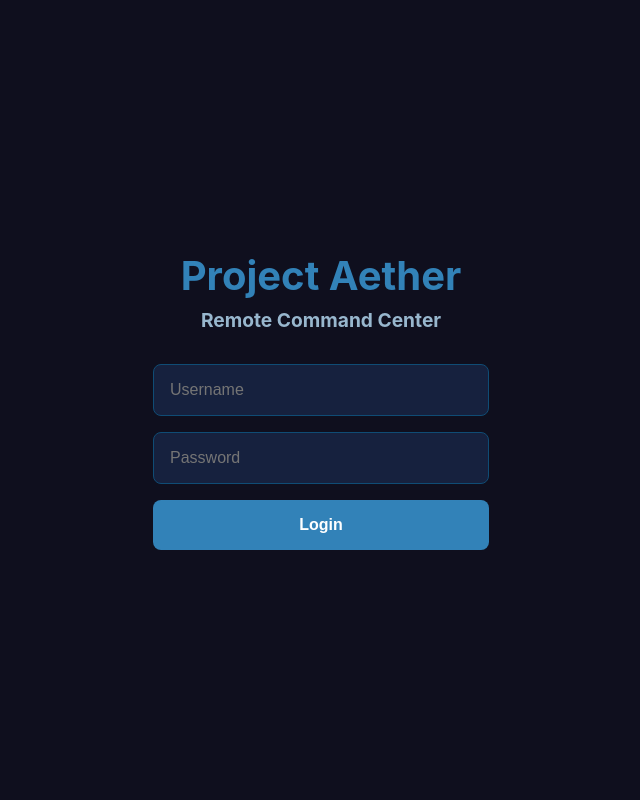
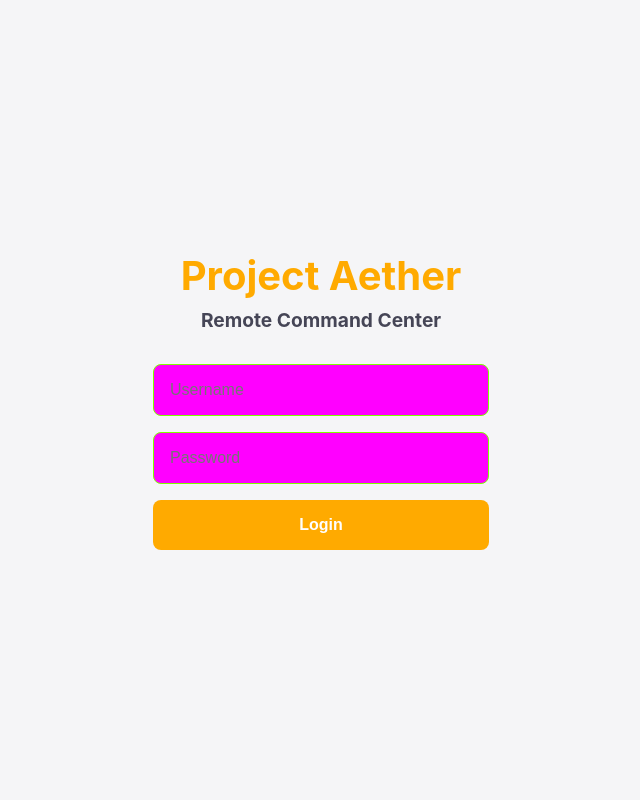
Before and after one commit to MattPears1/RemScheduler, a Flask app: page / in a window 1280 px wide. Shown: the whole page, without its empty margins (319-959 px from the left). Run offline with Flask 3, Linux system fonts and the light colour scheme; some libraries are stand-ins or nearby versions.

Commit message:
Fix speech-to-text and add extensive logging
- Add detailed logging throughout speech-to-text process
- Fix audio file handling for different formats
- Add console logging in frontend for debugging
- Fix datetime serialization in agent
- Update to light cyberpunk theme (partial)
- Handle webm audio format properly

🤖 Generated with [Claude Code](https://claude.ai/code)

Co-Authored-By: Claude <noreply@anthropic.com>

```diff
--- a/local-agent/agent_v2.py
+++ b/local-agent/agent_v2.py
@@ -404,7 +404,7 @@ class LocalAgentV2:
             jobs_by_group[group_id]['jobs'].append({
                 'id': row[1],
                 'message_text': row[2],
-                'scheduled_time': row[5],
+                'scheduled_time': row[5].isoformat() if isinstance(row[5], datetime) else row[5],
                 'status': row[6],
                 'error_message': row[7]
             })
@@ -508,7 +508,7 @@ class LocalAgentV2:
             transcripts.append({
                 'id': row[0],
                 'text': row[1],
-                'created_at': row[2]
+                'created_at': row[2].isoformat() if isinstance(row[2], datetime) else row[2]
             })
 
         conn.close()
--- a/static/css/style.css
+++ b/static/css/style.css
@@ -1,13 +1,30 @@
+/* Light Cyberpunk Theme */
 :root {
-    --primary-color: #1a1a2e;
-    --secondary-color: #16213e;
-    --accent-color: #0f4c75;
-    --highlight-color: #3282b8;
-    --text-color: #bbe1fa;
-    --bg-color: #0f0f1e;
-    --success-color: #4caf50;
-    --error-color: #f44336;
-    --warning-color: #ff9800;
+    /* Primary Colors */
+    --primary-color: #00f3ff; /* Cyan */
+    --secondary-color: #ff00ff; /* Magenta */
+    --accent-color: #7fff00; /* Neon Green */
+    --highlight-color: #ffaa00; /* Amber */
+
+    /* Background Colors */
+    --bg-color: #f5f5f7;
+    --bg-secondary: #ffffff;
+    --bg-dark: #e8e8ed;
+
+    /* Text Colors */
+    --text-color: #1a1a2e;
+    --text-secondary: #4a4a5c;
+    --text-light: #ffffff;
+
+    /* Border & Shadow */
+    --border-color: rgba(0, 243, 255, 0.2);
+    --shadow-color: rgba(0, 243, 255, 0.1);
+    --glow-color: rgba(0, 243, 255, 0.5);
+
+    /* Status Colors */
+    --success-color: #00ff88;
+    --error-color: #ff0055;
+    --warning-color: #ffaa00;
 }
 
 * {
```
Also changed, not shown: backend/routes_v2.py (+25 -5 lines), static/js/app.js (+66 -9 lines).
